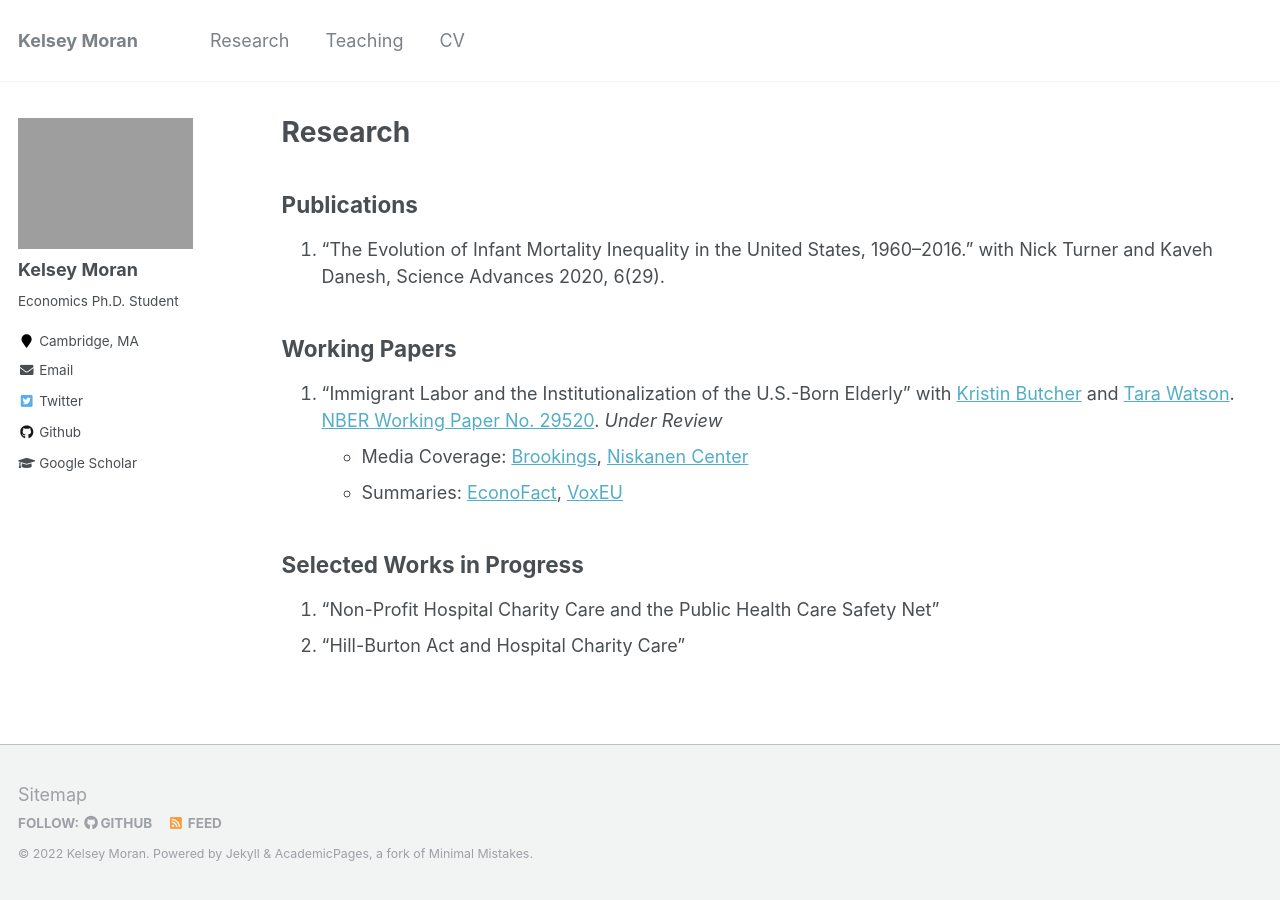
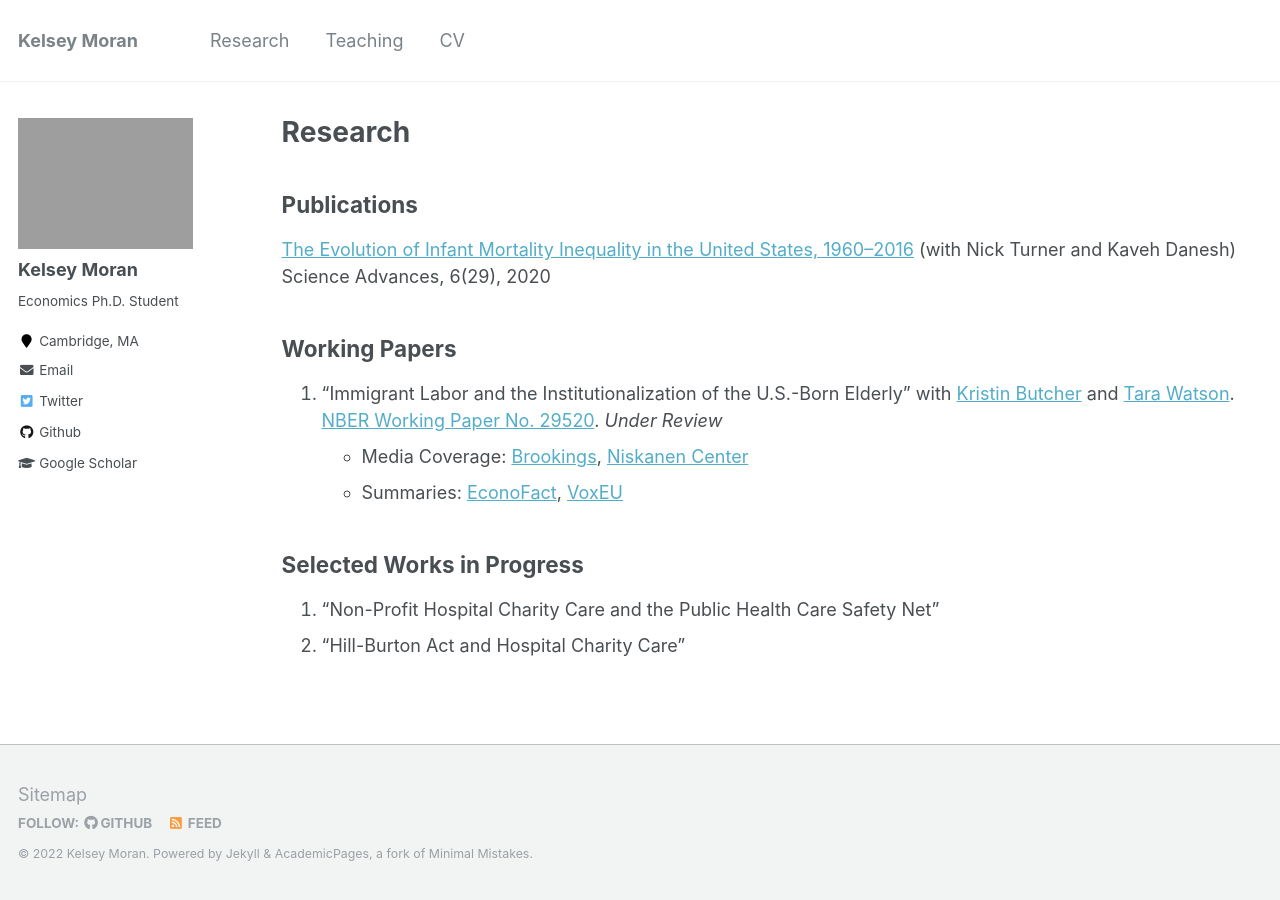
Before and after one commit to kelseymoran/kelseymoran.github.io, a Jekyll site: the page built from _pages/publications.md, in a window 1280 px wide. Built offline with Jekyll 4.4.1, drawn with Linux system fonts in a browser that asks for light colours; part of the change alters nothing that is shown.

```diff
--- a/_pages/publications.md
+++ b/_pages/publications.md
@@ -7,7 +7,9 @@ author_profile: true
 
 ## Publications
 
-1. “The Evolution of Infant Mortality Inequality in the United States, 1960–2016.” with Nick Turner and Kaveh Danesh, Science Advances 2020, 6(29).
+[The Evolution of Infant Mortality Inequality in the United States, 1960–2016](https://www.science.org/doi/full/10.1126/sciadv.aba5908)
+(with Nick Turner and Kaveh Danesh)
+Science Advances, 6(29), 2020
 
 ## Working Papers
 
```
